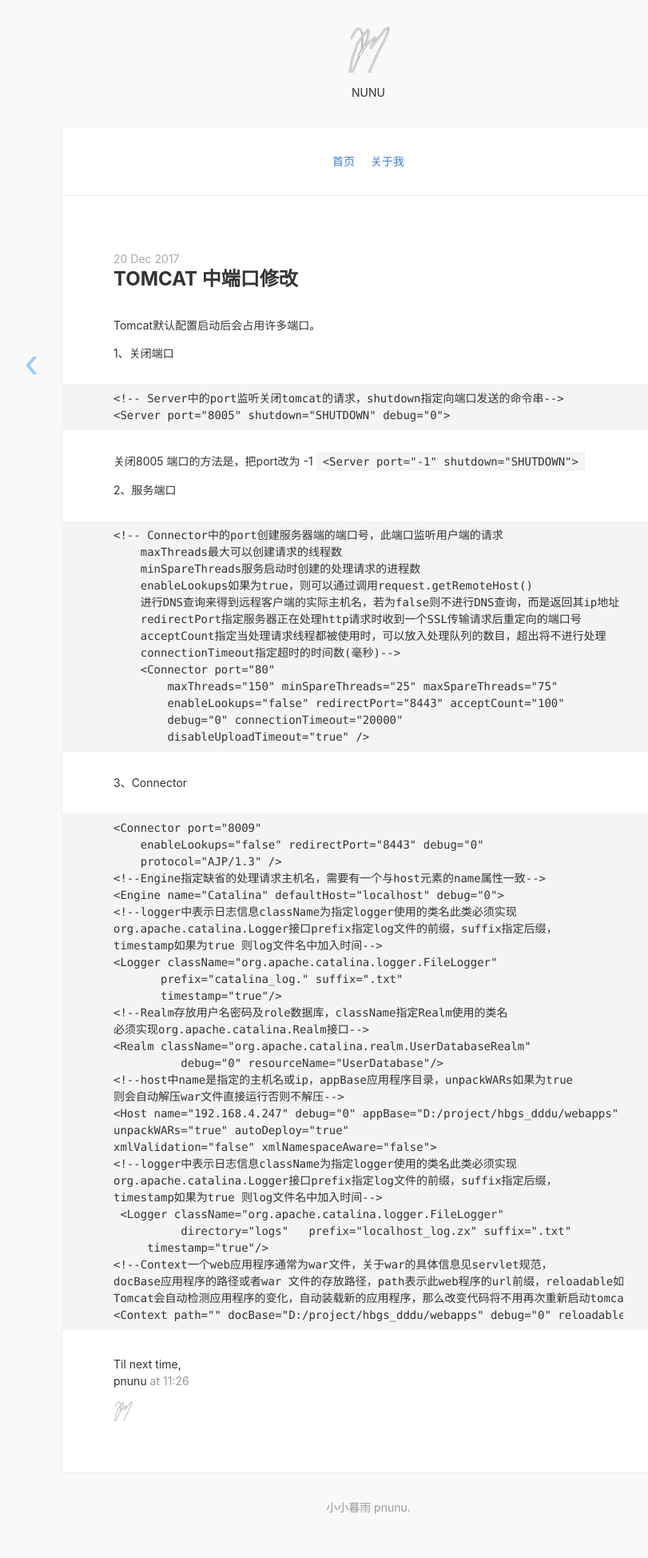
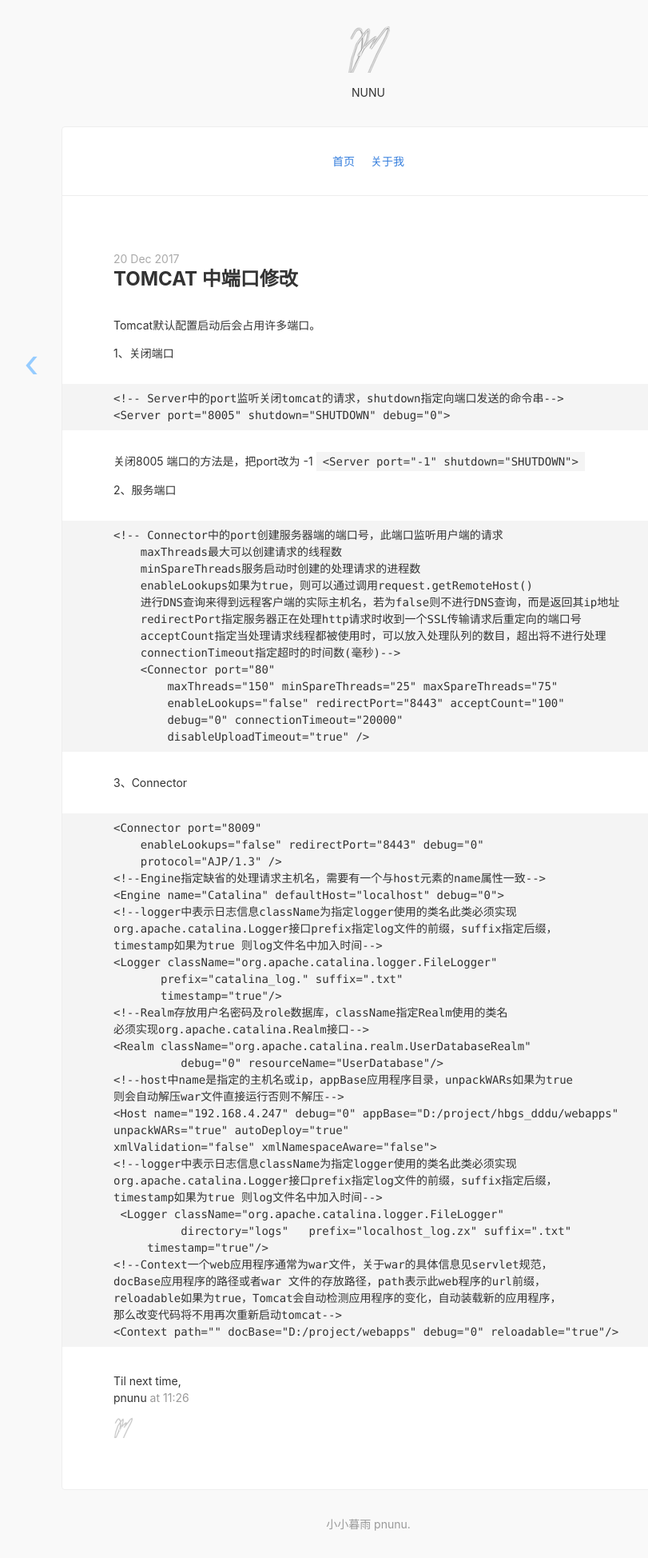
Before and after one commit to pnunu/pnunu.github.io, a Jekyll site: the page built from _posts/201712/2017-12-20-20171220-tomcat.md, in a window 1280 px wide. Shown: the whole page at 80% size, without its empty margins (179-990 px from the left). Built offline with Jekyll 4.4.1, drawn with Linux system fonts in a browser that asks for light colours; nearby versions of some CDN libraries; before the commit the page ends 1927 px from its top, so only the background shows below that.

Commit message:
tomcat 端口 -- 美化

````diff
--- a/_posts/201712/2017-12-20-20171220-tomcat.md
+++ b/_posts/201712/2017-12-20-20171220-tomcat.md
@@ -61,7 +61,8 @@ timestamp如果为true 则log文件名中加入时间-->
           directory="logs"   prefix="localhost_log.zx" suffix=".txt"
      timestamp="true"/>
 <!--Context一个web应用程序通常为war文件，关于war的具体信息见servlet规范，
-docBase应用程序的路径或者war 文件的存放路径，path表示此web程序的url前缀，reloadable如果为true，
-Tomcat会自动检测应用程序的变化，自动装载新的应用程序，那么改变代码将不用再次重新启动tomcat-->
-<Context path="" docBase="D:/project/hbgs_dddu/webapps" debug="0" reloadable="true"/>
+docBase应用程序的路径或者war 文件的存放路径，path表示此web程序的url前缀，
+reloadable如果为true，Tomcat会自动检测应用程序的变化，自动装载新的应用程序，
+那么改变代码将不用再次重新启动tomcat-->
+<Context path="" docBase="D:/project/webapps" debug="0" reloadable="true"/>
 ```
````
